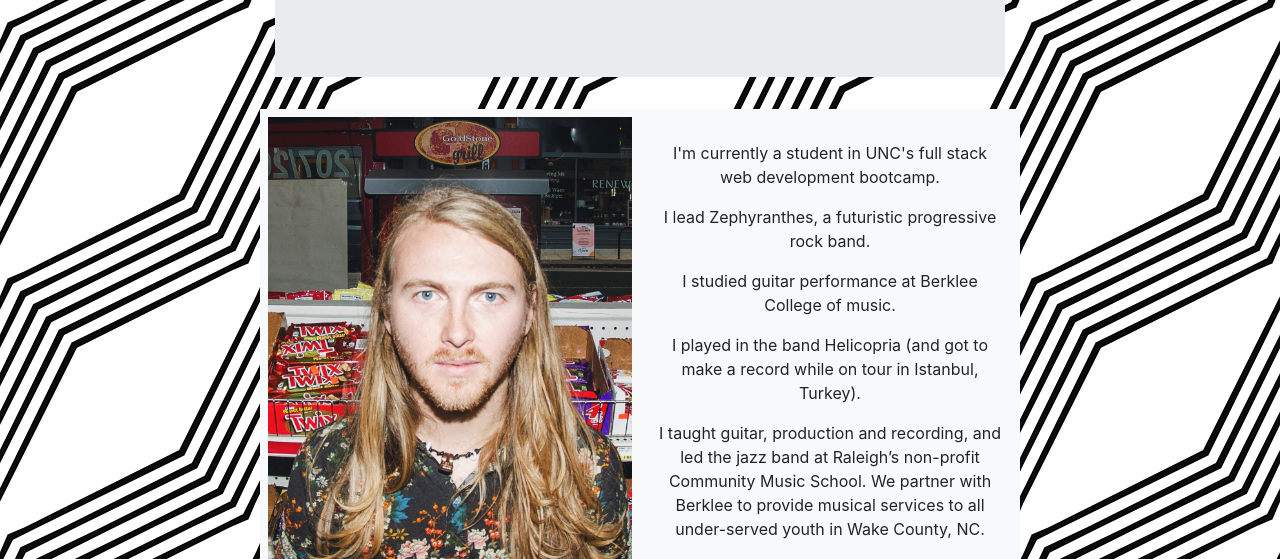
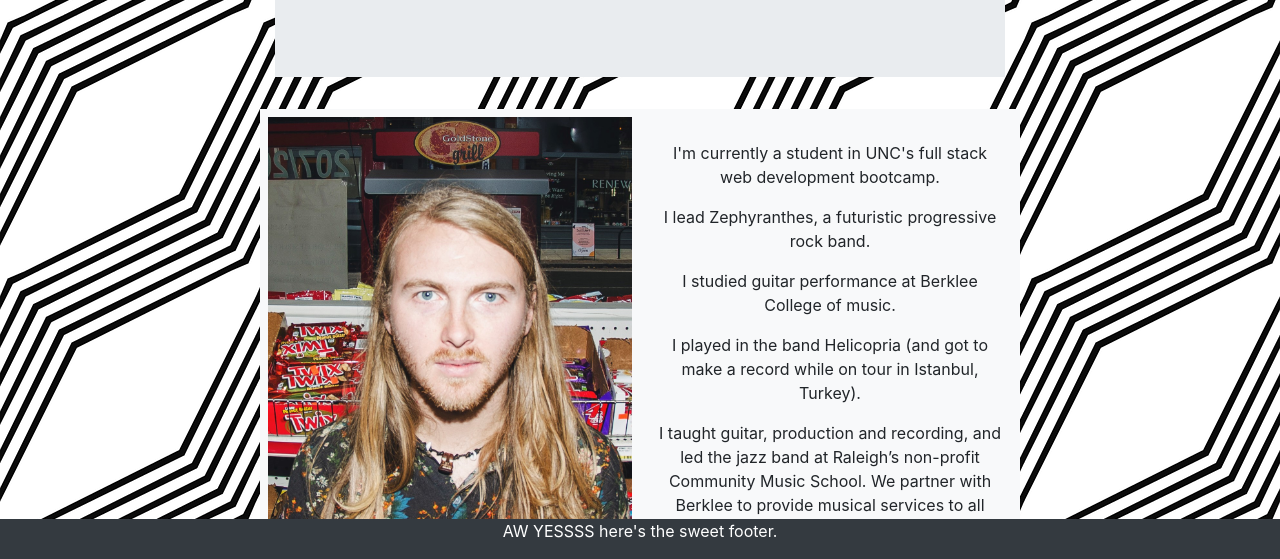
Before and after one commit to emelanson/Homework-week-2, a plain HTML site: page index.html in a window 1280 px wide. Shown: the part 241-800 px from the top of the page. Drawn offline with nearby package versions, Linux system fonts and the light colour scheme.

Commit message:
Final commit. Updated README.md Fixed minor errors throughout. Added sticky footer to pages.

```diff
--- a/index.html
+++ b/index.html
@@ -12,6 +12,7 @@
   </head>
   <body style="background-image: url(media/line.png); background-repeat: repeat;">
     <header>
+      <!-- Navbar -->
         <nav class="navbar navbar-expand-lg navbar-dark bg-dark">
             <div class="navbar-brand">
                 Elijah Melanson
@@ -32,12 +33,14 @@
         <div class="container">
             <div class="row mt-3">
                 <div class="col-md-8 mt-3 mx-auto">
+                  <!-- First element. a large jumbotron -->
                     <div class="jumbotron jumbotron-fluid text-center">
                         <div class="container">
                           <h1 class="display-5">Hi, I'm Elijah Melanson</h1>
                           <p class="lead">Full-stack Web Design Student, Guitarist, Bandleader, and Artist.</p>
                         </div>
                       </div>
+                  <!-- Second element. main content with headshot and bio -->
                     <div class="row mt-3 mb-2 bg-light">
                         <div class="col-md-6 p-2">
                           <img src="media/headshot.jpg" alt="headshot" class="img-fluid">
@@ -66,6 +69,7 @@
                             </p>
                         </div>
                     </div>
+                  <!-- Third element. Three clickable album links -->
                     <div class="row text-center bg-light">
                         <div class="container">
                           <h1>A few album links</h1>
@@ -80,7 +84,12 @@
             </div>
         </div>
     </main>
-
+      <!--sticky footer-->
+  <footer class="footer fixed-bottom bg-dark">
+    <div class="container d-flex justify-content-center">
+      <p class="text-white text-align-center">AW YESSSS here's the sweet footer.</p>
+    </div>
+  </footer>
 
     <!-- Optional JavaScript -->
     <!-- jQuery first, then Popper.js, then Bootstrap JS -->
```
Also changed, not shown: contact.html (+12 -2 lines), portfolio.html (+9 -1 lines), 1 other file.
